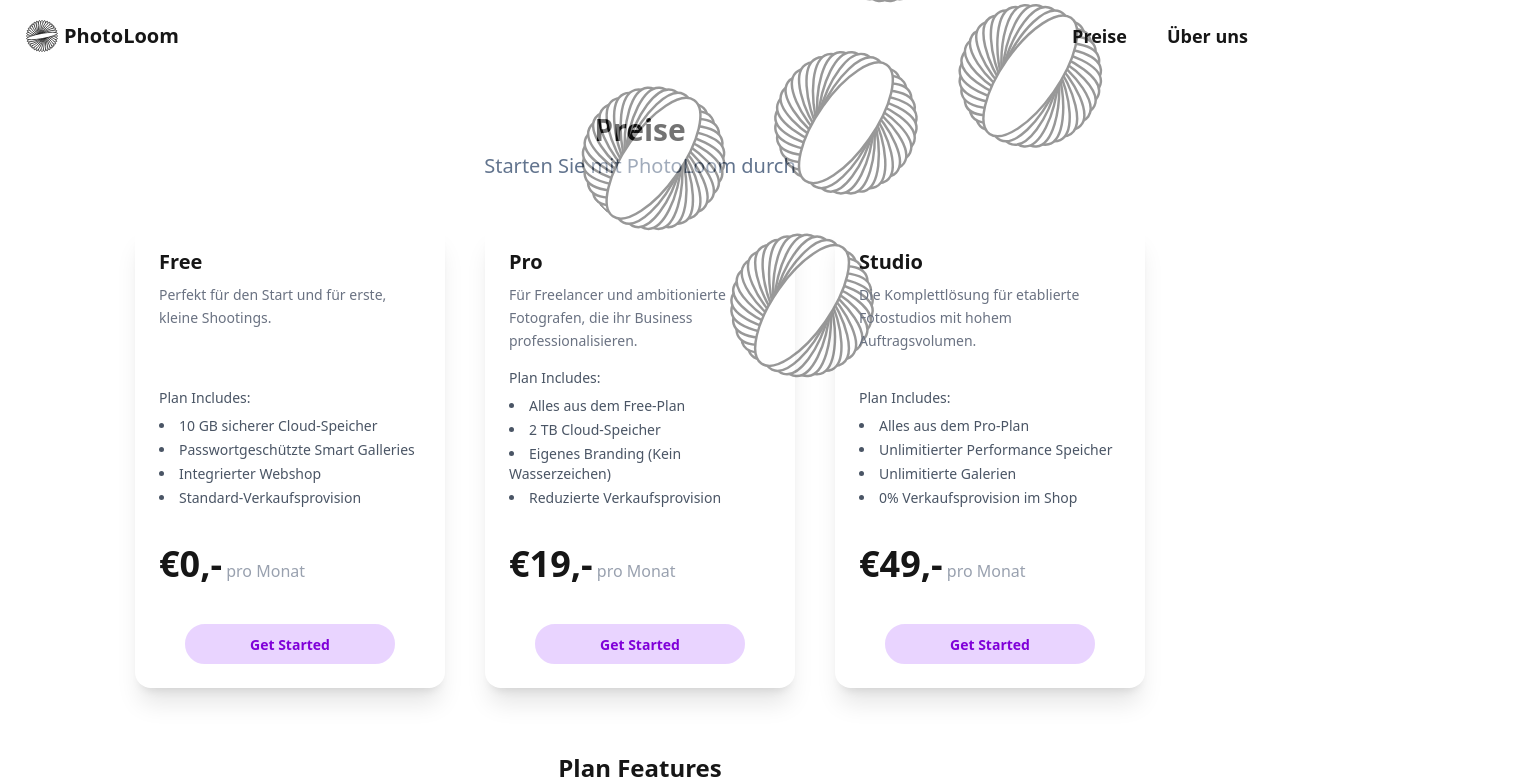
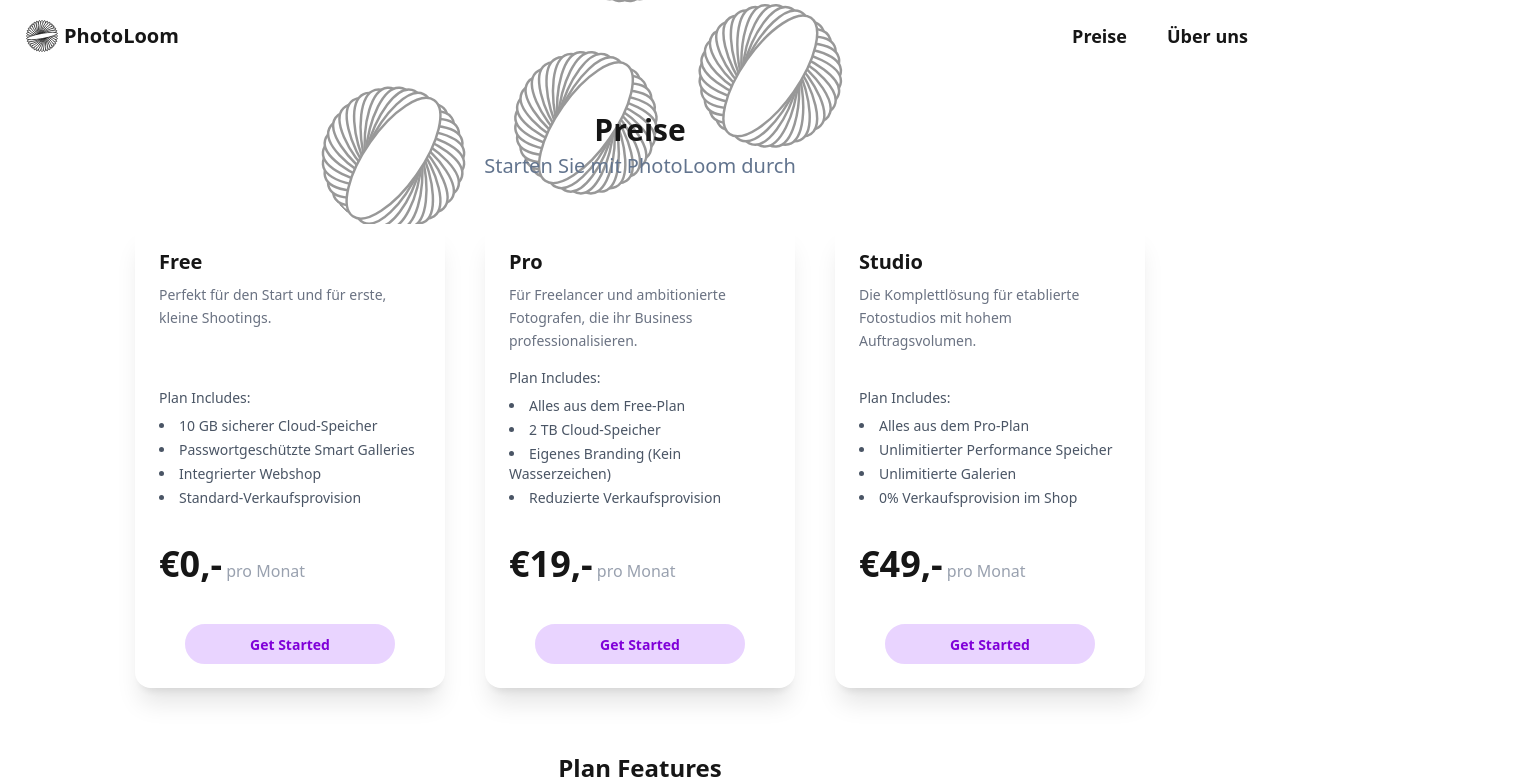
Before and after one commit to FlorianBreuker/dir-webshop, a SvelteKit app: page /pricing in a window 1280 px wide. Shown: the top 784 px of the page, 1526 px wide, since content can reach past the window. Built offline with nearby package versions, Linux system fonts and the light colour scheme.

Commit message:
updating styling

```diff
--- a/src/routes/(marketing)/+page.svelte
+++ b/src/routes/(marketing)/+page.svelte
@@ -11,14 +11,14 @@
 </svelte:head>
 
 <div class="hero min-h-[50vh]">
-  <div class="absolute bottom-100 -right-20 w-200 h-200 pointer-events-none opacity-20 sm:opacity-40">
+  <div class="absolute bottom-100 right-45 w-200 h-200 pointer-events-none opacity-20 sm:opacity-40 -z-10">
     <img
       src="/mustermarke.svg"
       alt=""
       class="w-full h-full object-contain -rotate-45"
     />
   </div>
-  <div class="hero-content text-center py-4">
+  <div class="hero-content text-center py-4 bg-base-100">
     <div class="max-w-xl">
       <div
         class="text-4xl md:text-6xl font-bold px-2"
@@ -53,7 +53,7 @@
     </div>
   </div>
 </div>
-<div class="pb-8 px-7">
+<div class="pb-8 px-7 bg-base-100">
   <div
     class="flex gap-6 max-w-[1064px] mx-auto place-content-center flex-wrap"
   >
--- a/src/routes/(marketing)/accessibility/+page.svelte
+++ b/src/routes/(marketing)/accessibility/+page.svelte
@@ -8,13 +8,14 @@
 </svelte:head>
 
 <div class="min-h-[70vh] pb-8 pt-[5vh] container mx-auto max-w-2xl">
-  <div class="absolute bottom-100 -right-20 w-200 h-200 pointer-events-none opacity-20 sm:opacity-40">
+  <div class="absolute bottom-100 right-45 w-200 h-200 pointer-events-none opacity-20 sm:opacity-40 -z-10">
     <img
       src="/mustermarke.svg"
       alt=""
       class="w-full h-full object-contain -rotate-45"
     />
   </div>
+  <div class="bg-base-100">
     <h1 class="text-3xl font-bold">Barrierefreiheitserklärung</h1>
 
     <div class="w-full my-8">
@@ -91,3 +92,4 @@
       </div>
     </div>
   </div>
+</div>
--- a/src/routes/(marketing)/contact/+page.svelte
+++ b/src/routes/(marketing)/contact/+page.svelte
@@ -74,7 +74,7 @@
 <div
   class="flex flex-col lg:flex-row mx-auto my-4 min-h-[70vh] place-items-center lg:place-items-start place-content-center"
 >
-  <div class="absolute bottom-100 -right-20 w-200 h-200 pointer-events-none opacity-20 sm:opacity-40">
+  <div class="absolute bottom-100 right-45 w-200 h-200 pointer-events-none opacity-20 sm:opacity-40 -z-10">
     <img
       src="/mustermarke.svg"
       alt=""
@@ -82,7 +82,7 @@
     />
   </div>
   <div
-    class="max-w-[400px] lg:max-w-[500px] flex flex-col place-content-center p-4 lg:mr-8 lg:mb-8 lg:min-h-[70vh]"
+    class="max-w-[400px] lg:max-w-[500px] flex flex-col place-content-center p-4 lg:mr-8 lg:mb-8 lg:min-h-[70vh] bg-base-100"
   >
     <div class="px-6">
       <h1 class="text-2xl lg:text-4xl font-bold mb-4">Contact Us</h1>
@@ -102,7 +102,7 @@
   </div>
 
   <div
-    class="flex flex-col grow m-4 lg:ml-10 min-w-[300px] stdphone:min-w-[360px] max-w-[400px] place-content-center lg:min-h-[70vh]"
+    class="flex flex-col grow m-4 lg:ml-10 min-w-[300px] stdphone:min-w-[360px] max-w-[400px] place-content-center lg:min-h-[70vh] bg-base-100"
   >
     {#if showSuccess}
       <div class="flex flex-col place-content-center lg:min-h-[70vh]">
--- a/src/routes/(marketing)/legal/+page.svelte
+++ b/src/routes/(marketing)/legal/+page.svelte
@@ -8,13 +8,15 @@
 </svelte:head>
 
 <div class="min-h-[70vh] pb-8 pt-[5vh] container mx-auto max-w-2xl">
-  <div class="absolute bottom-100 -right-20 w-200 h-200 pointer-events-none opacity-20 sm:opacity-40">
+  <div class="absolute bottom-100 right-45 w-200 h-200 pointer-events-none opacity-20 sm:opacity-40 -z-10">
     <img
       src="/mustermarke.svg"
       alt=""
       class="w-full h-full object-contain -rotate-45"
     />
   </div>
+
+  <div class="bg-base-100">
     <h1 class="text-3xl font-bold">Impressum</h1>
 
 
@@ -54,3 +56,4 @@
       </a> ist.
     </div>
   </div>
+</div>
--- a/src/routes/(marketing)/license/+page.svelte
+++ b/src/routes/(marketing)/license/+page.svelte
@@ -1,9 +1,10 @@
 <script>
 </script>
-<div class="absolute bottom-100 -right-20 w-200 h-200 pointer-events-none opacity-20 sm:opacity-40">
+<div class="absolute bottom-100 right-45 w-200 h-200 pointer-events-none opacity-20 sm:opacity-40 -z-10">
   <img
     src="/mustermarke.svg"
     alt=""
     class="w-full h-full object-contain -rotate-45"
   />
 </div>
+<div class="bg-base-100"></div>
--- a/src/routes/(marketing)/login/+page.svelte
+++ b/src/routes/(marketing)/login/+page.svelte
@@ -6,13 +6,14 @@
 </svelte:head>
 
 <div>
-  <div class="absolute bottom-100 -right-20 w-200 h-200 pointer-events-none opacity-20 sm:opacity-40">
+  <div class="absolute bottom-100 right-45 w-200 h-200 pointer-events-none opacity-20 sm:opacity-40 -z-10">
     <img
       src="/mustermarke.svg"
       alt=""
       class="w-full h-full object-contain -rotate-45"
     />
   </div>
+  <div class="bg-base-100">
     <h1 class="text-xl font-bold">Get Started</h1>
     <button class="btn btn-primary mt-3 btn-wide">Sign Up</button>
 
@@ -22,3 +23,4 @@
     </button
     >
   </div>
+</div>
--- a/src/routes/(marketing)/pricing/+page.svelte
+++ b/src/routes/(marketing)/pricing/+page.svelte
@@ -89,20 +89,21 @@
   <meta name="description" content="Preise - {WebsiteName}" />
 </svelte:head>
 
-<div class="min-h-[70vh] pb-8 pt-[5vh] px-4">
-  <div class="absolute bottom-100 -right-20 w-200 h-200 pointer-events-none opacity-20 sm:opacity-40">
+<div class="min-h-[70vh] pb-8 pt-[5vh] container mx-auto">
+  <div class="absolute bottom-100 right-45 w-200 h-200 pointer-events-none opacity-20 sm:opacity-40 -z-10">
     <img
       src="/mustermarke.svg"
       alt=""
       class="w-full h-full object-contain -rotate-45"
     />
   </div>
+  <div class="">
     <h1 class="text-3xl font-bold text-center">Preise</h1>
     <h2 class="text-xl text-center text-slate-500 mt-1 pb-3">
       Starten Sie mit PhotoLoom durch
     </h2>
 
-  <div class="z-30 w-full my-8">
+    <div class="z-30 w-full my-8 bg-base-100">
       <PricingModule callToAction="Get Started" highlightedPlanId="free" />
 
       <div class="overflow-visible mx-auto max-w-xl mt-16">
@@ -134,27 +135,27 @@
                   {#if feature.freeString}
                     {feature.freeString}
                   {:else if feature.freeIncluded}
-                  <BadgeCheck class="w-8 h-8 ml-2 inline text-success"/>
+                    <BadgeCheck class="w-8 h-8 ml-2 inline text-success" />
                   {:else}
-                  <Badge class="w-[26px] h-[26px] inline text-base-200"/>
+                    <Badge class="w-[26px] h-[26px] inline text-base-200" />
                   {/if}
                 </td>
                 <td class="text-center">
                   {#if feature.proString}
                     {feature.proString}
                   {:else if feature.proIncluded}
-                  <BadgeCheck class="w-8 h-8 ml-2 inline text-success"/>
+                    <BadgeCheck class="w-8 h-8 ml-2 inline text-success" />
                   {:else}
-                  <Badge class="w-[26px] h-[26px] inline text-base-200"/>
+                    <Badge class="w-[26px] h-[26px] inline text-base-200" />
                   {/if}
                 </td>
                 <td class="text-center">
                   {#if feature.studioString}
                     {feature.studioString}
                   {:else if feature.studioIncluded}
-                  <BadgeCheck class="w-8 h-8 ml-2 inline text-success"/>
+                    <BadgeCheck class="w-8 h-8 ml-2 inline text-success" />
                   {:else}
-                  <Badge class="w-[26px] h-[26px] inline text-base-200"/>
+                    <Badge class="w-[26px] h-[26px] inline text-base-200" />
                   {/if}
                 </td>
               </tr>
@@ -165,3 +166,5 @@
       </div>
     </div>
   </div>
+
+</div>
--- a/src/routes/(marketing)/pricing/pricing_module.svelte
+++ b/src/routes/(marketing)/pricing/pricing_module.svelte
@@ -18,13 +18,13 @@
 </script>
 
 <div
-  class="flex flex-col lg:flex-row gap-10 {center
+  class="z-30 flex flex-col lg:flex-row gap-10 {center
     ? 'place-content-center'
     : ''} flex-wrap"
 >
   {#each pricingPlans as plan}
     <div
-      class="flex-none card card-bordered {plan.id === highlightedPlanId
+      class="z-30 flex-none card card-bordered {plan.id === highlightedPlanId
         ? 'border-primary'
         : 'border-gray-200'} shadow-xl flex-1 grow min-w-[260px] max-w-[310px] p-6"
     >
--- a/src/routes/(marketing)/privacy/+page.svelte
+++ b/src/routes/(marketing)/privacy/+page.svelte
@@ -1,9 +1,10 @@
 <script>
 </script>
-<div class="absolute bottom-100 -right-20 w-200 h-200 pointer-events-none opacity-20 sm:opacity-40">
+<div class="absolute bottom-100 right-45 w-200 h-200 pointer-events-none opacity-20 sm:opacity-40 -z-10">
   <img
     src="/mustermarke.svg"
     alt=""
     class="w-full h-full object-contain -rotate-45"
   />
 </div>
+<div class="bg-base-100"></div>
```
Also changed, not shown: src/routes/(marketing)/about/+page.svelte (+5 -2 lines). Lines whose indentation alone changed are shown as unchanged.
